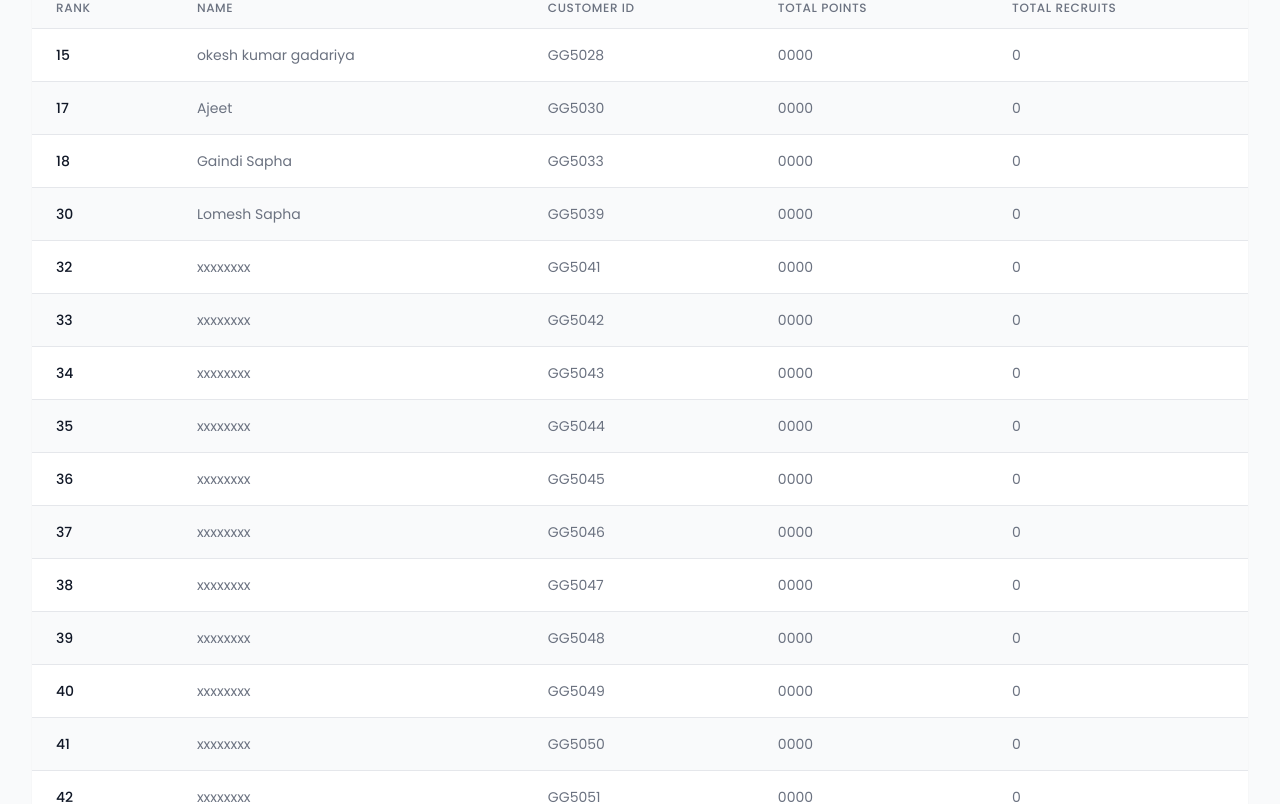
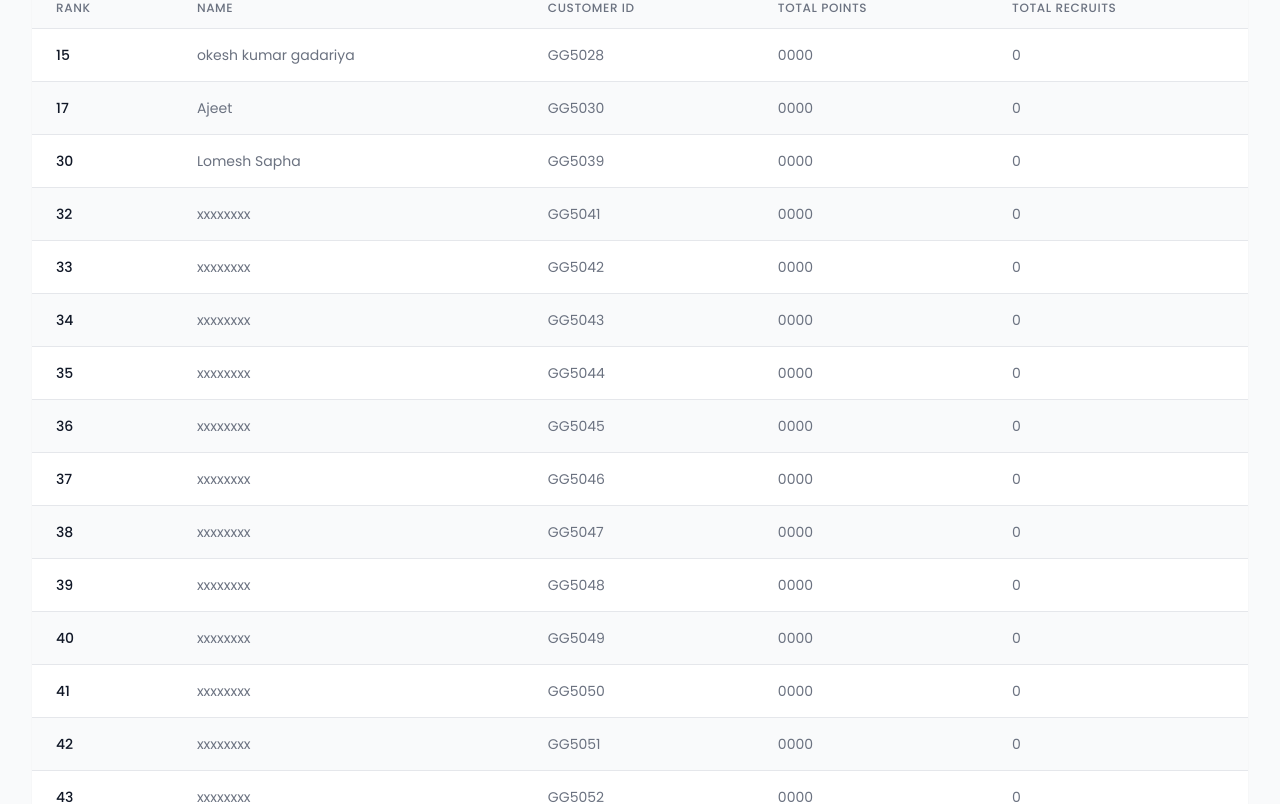
Before and after one commit to evolucy/GREEN-GROW, a plain HTML site: page index.html in a window 1280 px wide. Shown: the part 1520-2324 px from the top of the page. Drawn offline with nearby package versions, Linux system fonts and the light colour scheme.

Commit message:
Update index.html
Signed-off-by: evolucy <ph4ntomroot08@gmail.com>

```diff
--- a/index.html
+++ b/index.html
@@ -684,7 +684,6 @@
         const leaderboardData = [
   { "rank": 15, "name": "okesh kumar gadariya", "customerId": "GG5028", "points": "0000", "recruits": 0 },
   { "rank": 17, "name": "Ajeet", "customerId": "GG5030", "points": "0000", "recruits": 0 },
-  { "rank": 18, "name": "Gaindi Sapha", "customerId": "GG5033", "points": "0000", "recruits": 0 },
   { "rank": 30, "name": "Lomesh Sapha", "customerId": "GG5039", "points": "0000", "recruits": 0 },
   { "rank": 32, "name": "xxxxxxxx", "customerId": "GG5041", "points": "0000", "recruits": 0 },
   { "rank": 33, "name": "xxxxxxxx", "customerId": "GG5042", "points": "0000", "recruits": 0 },
```
